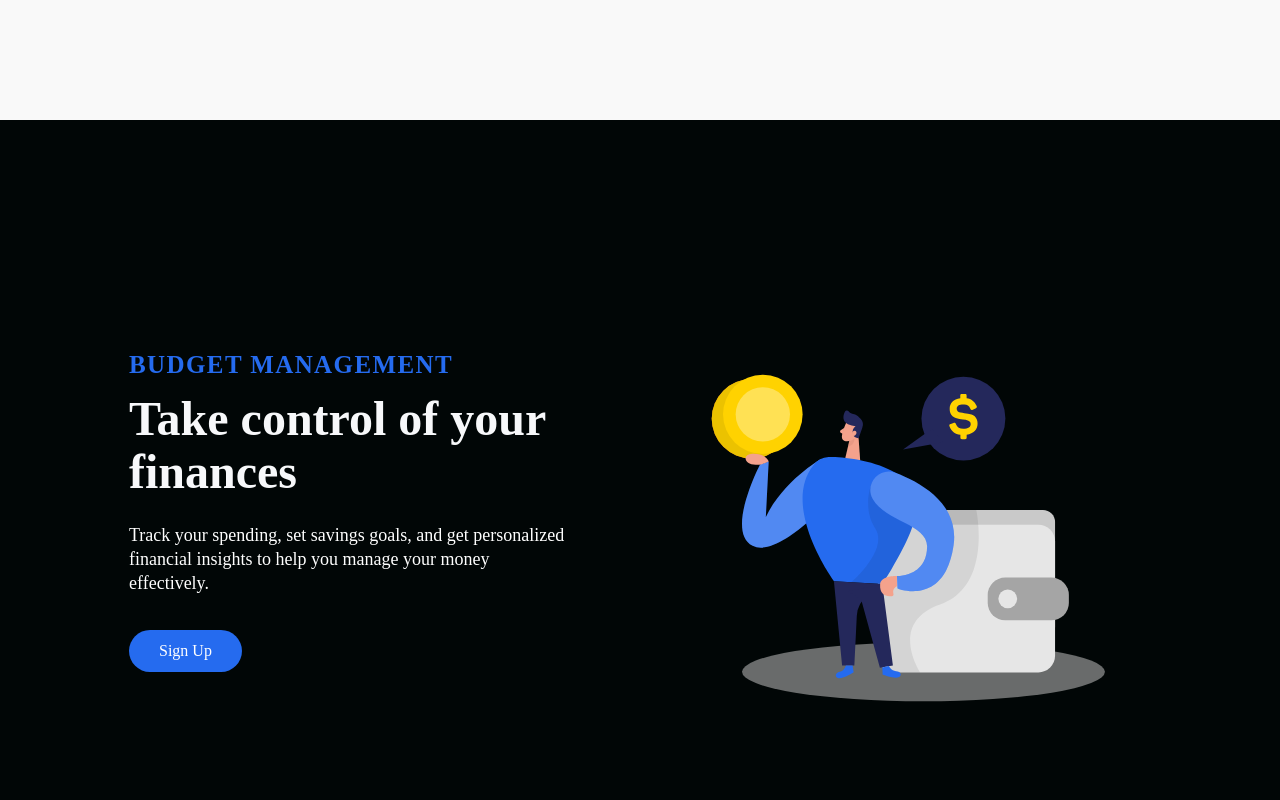
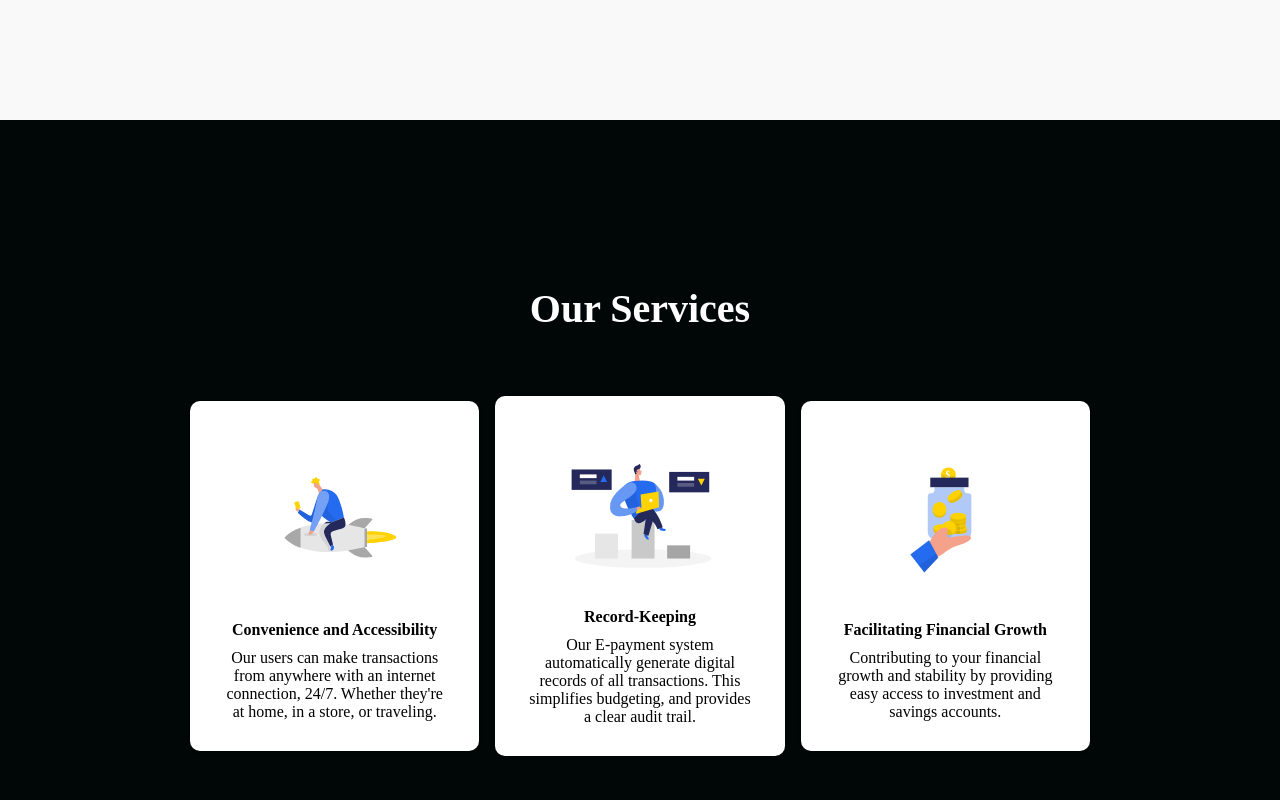
Before and after one commit to Mlika-Gaith/react-banking-website, a React (Create React App) app: page / in a window 1280 px wide. Shown: the part 2480-3280 px from the top of the page. Built offline with nearby package versions, Linux system fonts and the light colour scheme; a web font is replaced by a local one.

Commit message:
added services section

```diff
--- /dev/null
+++ b/src/components/ServiceSection/ServiceElements.js
@@ -0,0 +1,79 @@
+import { styled } from "styled-components";
+
+export const ServicesContainer = styled.div`
+  height: 800px;
+  display: flex;
+  flex-direction: column;
+  justify-content: center;
+  align-items: center;
+  background: #010606;
+  @media screen and (max-width: 768px) {
+    height: 1100px;
+  }
+  @media screen and (max-width: 480px) {
+    height: 1300px;
+  }
+`;
+
+export const ServicesWrapper = styled.div`
+  max-width: 1000px;
+  margin: 0 auto;
+  display: grid;
+  grid-template-columns: 1fr 1fr 1fr;
+  align-items: center;
+  grid-gap: 16px;
+  padding: 0 50px;
+  @media screen and (max-width: 1000px) {
+    grid-template-columns: 1fr 1fr;
+    padding: 0 20px;
+  }
+  @media screen and (max-width: 768px) {
+    grid-template-columns: 1fr;
+    padding: 0 20px;
+  }
+`;
+
+export const ServiceCard = styled.div`
+  background: #fff;
+  display: flex;
+  flex-direction: column;
+  justify-content: flex-start;
+  align-items: center;
+  border-radius: 10px;
+  max-height: 360px;
+  padding: 30px;
+  box-shadow: 0 1px 3px rgba(0, 0, 0, 0.2);
+  transition: all 0.2s ease-in-out;
+
+  &:hover {
+    transform: scale(1.02);
+    transition: all 0.2s ease-in-out;
+    cursor: pointer;
+  }
+`;
+
+export const ServiceIcon = styled.img`
+  height: 180px;
+  width: 180px;
+  margin-bottom: 10px;
+`;
+
+export const ServicesH1 = styled.h1`
+  font-size: 2.5rem;
+  color: #fff;
+  margin-bottom: 64px;
+
+  @media screen and (max-width: 480px) {
+    font-size: 2rem;
+  }
+`;
+
+export const ServiceH2 = styled.h2`
+  font-size: 1rem;
+  margin-bottom: 10px;
+`;
+
+export const ServiceP = styled.p`
+  font-size: 1rem;
+  text-align: center;
+`;
--- /dev/null
+++ b/src/components/ServiceSection/data.js
@@ -0,0 +1,23 @@
+import image1 from "../../images/Startup_Two Color.svg";
+import image2 from "../../images/Graphic chart_Two Color.svg";
+import image3 from "../../images/Money jar_Two Color.svg";
+export const serviceCardData = [
+  {
+    title: "Convenience and Accessibility",
+    description:
+      "Our users can make transactions from anywhere with an internet connection, 24/7. Whether they're at home, in a store, or traveling.",
+    image: image1,
+  },
+  {
+    title: "Record-Keeping",
+    description:
+      "Our E-payment system automatically generate digital records of all transactions. This simplifies budgeting, and provides a clear audit trail.",
+    image: image2,
+  },
+  {
+    title: "Facilitating Financial Growth",
+    description:
+      "Contributing to your financial growth and stability by providing easy access to investment and savings accounts.",
+    image: image3,
+  },
+];
--- /dev/null
+++ b/src/components/ServiceSection/index.js
@@ -0,0 +1,33 @@
+import React from "react";
+import {
+  ServicesContainer,
+  ServicesWrapper,
+  ServiceCard,
+  ServicesH1,
+  ServiceIcon,
+  ServiceH2,
+  ServiceP,
+} from "./ServiceElements";
+import { serviceCardData } from "./data";
+
+const Services = () => {
+  return (
+    <ServicesContainer id={"services"}>
+      <ServicesH1>Our Services</ServicesH1>
+
+      <ServicesWrapper>
+        {serviceCardData.map((item, index) => {
+          return (
+            <ServiceCard key={index.toString()}>
+              <ServiceIcon src={item.image} />
+              <ServiceH2>{item.title}</ServiceH2>
+              <ServiceP>{item.description}</ServiceP>
+            </ServiceCard>
+          );
+        })}
+      </ServicesWrapper>
+    </ServicesContainer>
+  );
+};
+
+export default Services;
--- a/src/pages/index.js
+++ b/src/pages/index.js
@@ -8,6 +8,7 @@ import {
   homeDataThree,
   homeDataTwo,
 } from "../components/InfoSection/data";
+import Services from "../components/ServiceSection";
 
 const Home = () => {
   const [isOpen, setIsOpen] = useState(false);
@@ -21,6 +22,7 @@ const Home = () => {
       <HeroSection />
       <InfoSection {...homeDataOne} />
       <InfoSection {...homeDataTwo} />
+      <Services />
       <InfoSection {...homeDataThree} />
     </>
   );
```
Also changed, not shown: 1 other file (tests, documents, lock files or other folders).
